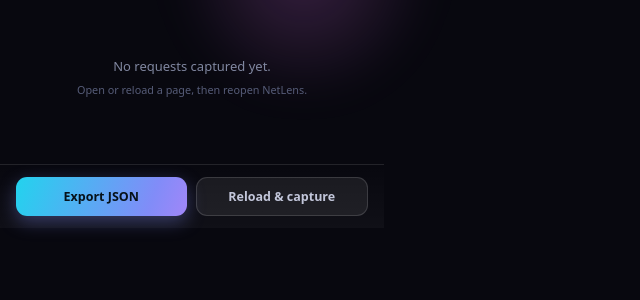
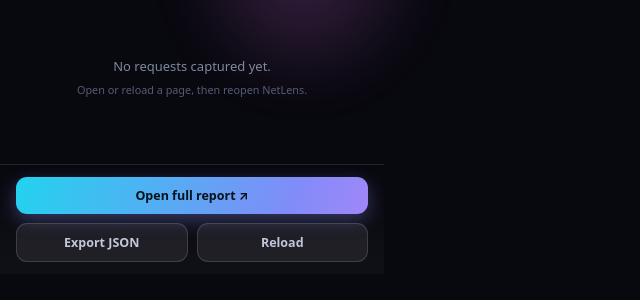
Before and after one commit to sorapallivenkatesh/toolwizhub-netlens, a website with bundled scripts: page popup/popup.html in a window 1280 px wide. Shown: the part 58-358 px from the top of the page, without its empty margins (0-640 px from the left). Built offline with nearby package versions, Linux system fonts and the light colour scheme; no server answers.

Commit message:
feat(popup): open in-depth report — netlens.toolwizhub.com (prod) / localhost:8090 (dev)

```diff
--- a/popup/popup.css
+++ b/popup/popup.css
@@ -78,9 +78,11 @@
 .dom__n { font-family: var(--mono); font-size: 10.5px; color: var(--muted); flex-shrink: 0; white-space: nowrap; }
 
 /* ── footer ── */
-.foot { position: relative; z-index: 1; display: flex; gap: 9px; padding: 12px 16px; border-top: 1px solid var(--line);
+.foot { position: relative; z-index: 1; display: flex; flex-direction: column; gap: 9px; padding: 12px 16px; border-top: 1px solid var(--line);
   background: linear-gradient(0deg, rgba(255,255,255,.03), transparent); }
-.btn { flex: 1; font: inherit; font-size: 12.5px; font-weight: 700; cursor: pointer; padding: 10px; border-radius: 11px; transition: transform .16s var(--ease), box-shadow .2s, background .2s; }
+.foot__row { display: flex; gap: 9px; }
+.btn { width: 100%; font: inherit; font-size: 12.5px; font-weight: 700; cursor: pointer; padding: 10px; border-radius: 11px; transition: transform .16s var(--ease), box-shadow .2s, background .2s; }
+.foot__row .btn { flex: 1; width: auto; }
 .btn:active { transform: translateY(1px); }
 .btn:not(.btn--ghost) { color: #07121a; background: var(--grad); background-size: 150% 150%; border: none; box-shadow: 0 6px 18px rgba(129,140,248,.35); }
 .btn:not(.btn--ghost):hover { box-shadow: 0 9px 24px rgba(232,121,249,.45); background-position: 100% 0; transform: translateY(-1px); }
--- a/popup/popup.html
+++ b/popup/popup.html
@@ -18,8 +18,11 @@
   </div>
 
   <footer class="foot">
-    <button class="btn" id="export">Export JSON</button>
-    <button class="btn btn--ghost" id="refresh">Reload &amp; capture</button>
+    <button class="btn" id="report">Open full report ↗</button>
+    <div class="foot__row">
+      <button class="btn btn--ghost" id="export">Export JSON</button>
+      <button class="btn btn--ghost" id="refresh">Reload</button>
+    </div>
   </footer>
 
   <script type="module" src="popup.js"></script>
--- a/popup/popup.js
+++ b/popup/popup.js
@@ -10,6 +10,12 @@
 const app = document.getElementById("app");
 const siteEl = document.getElementById("site");
 let active = { tabId: null, pageDomain: "", records: [], summary: null };
+
+// in-depth report site: localhost when run unpacked (dev), the live site once published.
+// Store-installed extensions carry `update_url` in the manifest; unpacked builds don't.
+const isDev = !("update_url" in chrome.runtime.getManifest());
+const REPORT_SITE = isDev ? "http://localhost:8090" : "https://netlens.toolwizhub.com";
+const b64e = (s) => btoa(unescape(encodeURIComponent(s))).replace(/\+/g, "-").replace(/\//g, "_").replace(/=+$/, "");
 
 const fmtBytes = (n) => {
   if (!n) return "0";
@@ -95,4 +101,10 @@
   setTimeout(() => URL.revokeObjectURL(url), 1000);
 });
 
+document.getElementById("report").addEventListener("click", () => {
+  if (!active.summary) return;
+  const payload = { page: active.pageDomain, capturedAt: new Date().toISOString(), summary: active.summary };
+  chrome.tabs.create({ url: `${REPORT_SITE}/report.html#r=${b64e(JSON.stringify(payload))}` });
+});
+
 load();
```
